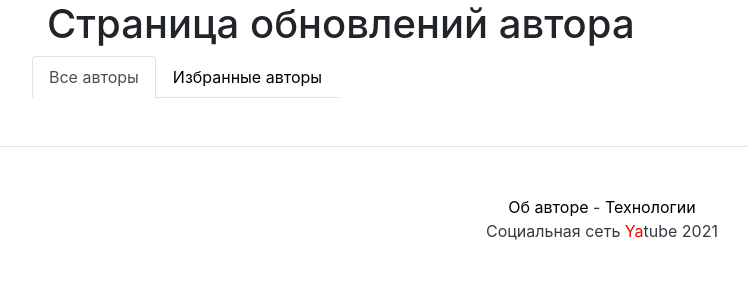
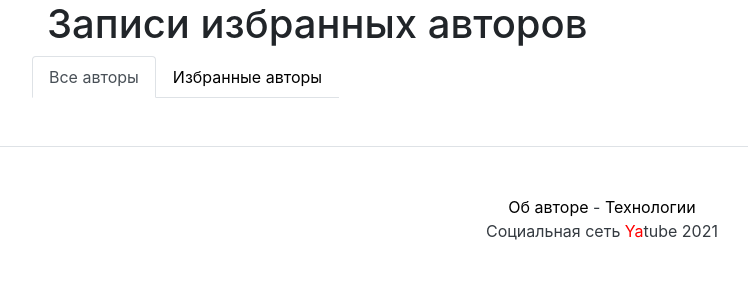
Before and after one commit to fuodorov/yatube, a Django app: page /follow/ in a window 1280 px wide. Shown: the part 56-356 px from the top of the page, without its empty margins (38-786 px from the left). Run offline with Django 3.2, Linux system fonts and the light colour scheme; the visitor is signed in with stand-in values (Sample User, id 1); data comes from the database, SQL or seed files in the repository; data that the repository does not hold is empty; some libraries are stand-ins or nearby versions.

Commit message:
Update templates

```diff
--- a/yatube/posts/templates/posts/follow.html
+++ b/yatube/posts/templates/posts/follow.html
@@ -1,13 +1,13 @@
 {% extends 'include/base.html' %}
-{% block title %}Страница обновлений автора{% endblock %}
-{% block header %}Страница обновлений автора{% endblock %}
+{% block title %}Записи избранных авторов{% endblock %}
+{% block header %}Записи избранных авторов{% endblock %}
 
 {% block content %}
 {% include 'include/menu.html' with index=True %}
 {% for post in page %}
-{% include 'posts/include/post_item.html' with post=post %}
+  {% include 'posts/include/post_item.html' with post=post %}
 {% endfor %}
 {% if page.has_other_pages %}
-{% include 'include/paginator.html' with items=page paginator=paginator %}
+  {% include 'include/paginator.html' with items=page paginator=paginator %}
 {% endif %}
 {% endblock %}
--- a/yatube/posts/templates/posts/group.html
+++ b/yatube/posts/templates/posts/group.html
@@ -6,10 +6,10 @@
 <h1>{{ group.title }}</h1>
 <p>{{ group.description|linebreaksbr }}</p>
 {% for post in page %}
-{% include "posts/include/post_item.html" with post=post %}
+  {% include "posts/include/post_item.html" with post=post %}
 {% endfor %}
 {% if page.has_other_pages %}
-{% include "include/paginator.html" with items=page paginator=paginator %}
+  {% include "include/paginator.html" with items=page paginator=paginator %}
 {% endif %}
 
 {% endblock %}
--- a/yatube/posts/templates/posts/include/comment.html
+++ b/yatube/posts/templates/posts/include/comment.html
@@ -31,7 +31,7 @@
     <div class="media-body card-body">
       <h5 class="mt-0">
         <a href="{% url 'profile' item.author.username %}" name="comment_{{ item.id }}">
-        {{ item.author.username }}
+          @{{ item.author.username }}
         </a>
       </h5>
       <p>{{ item.text | linebreaksbr }}</p>
--- a/yatube/posts/templates/posts/profile.html
+++ b/yatube/posts/templates/posts/profile.html
@@ -8,10 +8,10 @@
     {% include 'posts/include/author_card.html' %}
     <div class="col-md-9">
       {% for post in page %}
-      {% include 'posts/include/post_item.html' with post=post %}
+        {% include 'posts/include/post_item.html' with post=post %}
       {% endfor %}
       {% if page.has_other_pages %}
-      {% include 'include/paginator.html' with items=page paginator=paginator %}
+        {% include 'include/paginator.html' with items=page paginator=paginator %}
       {% endif %}
     </div>
   </div>
```
Also changed, not shown: yatube/posts/templates/index.html (+4 -4 lines), yatube/posts/templates/posts/include/author_card.html (+5 -5 lines), yatube/posts/templates/posts/new_post.html (+4 -6 lines), yatube/posts/templates/posts/include/post_item.html (indentation only). Lines whose indentation alone changed are shown as unchanged.
